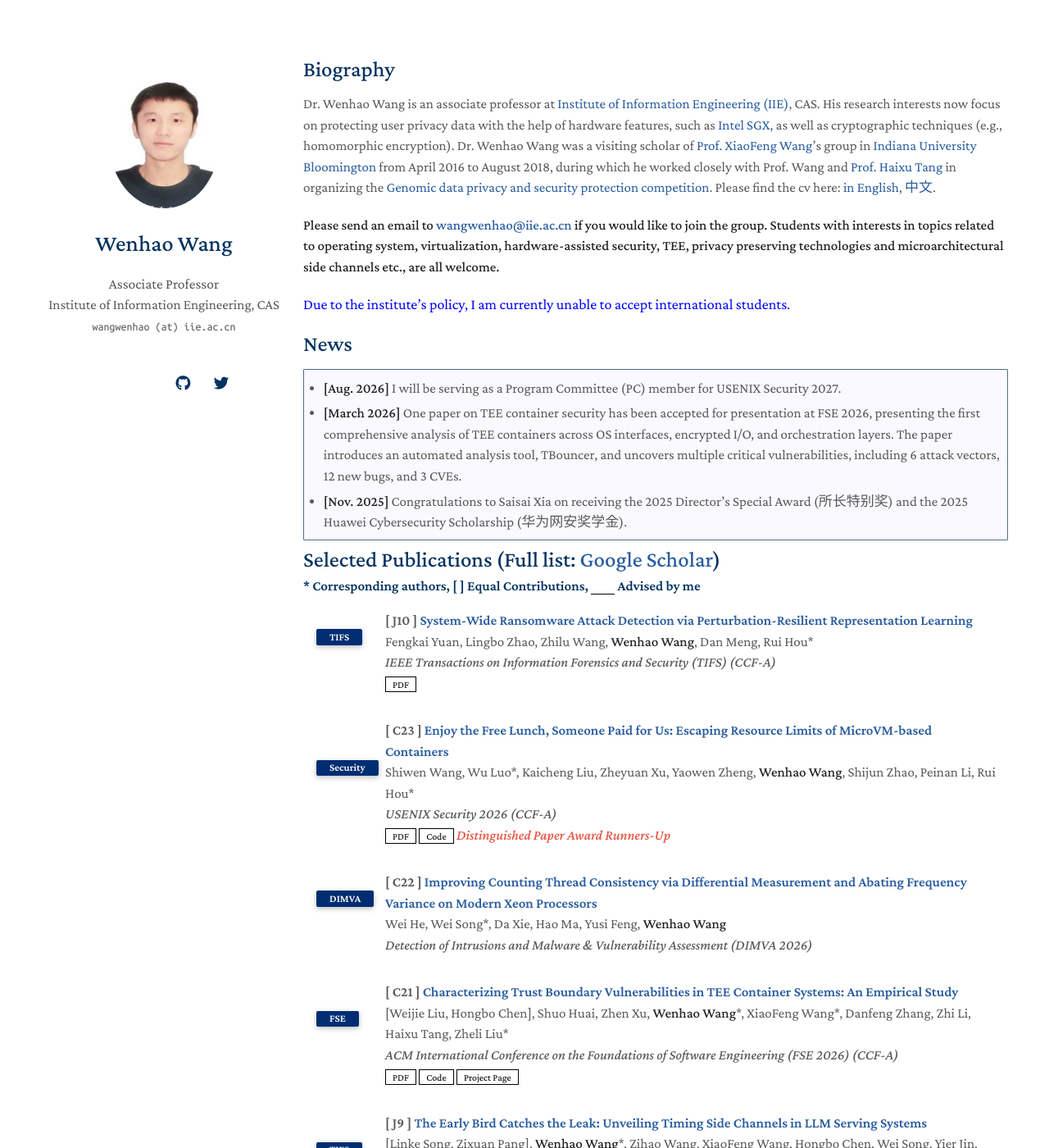
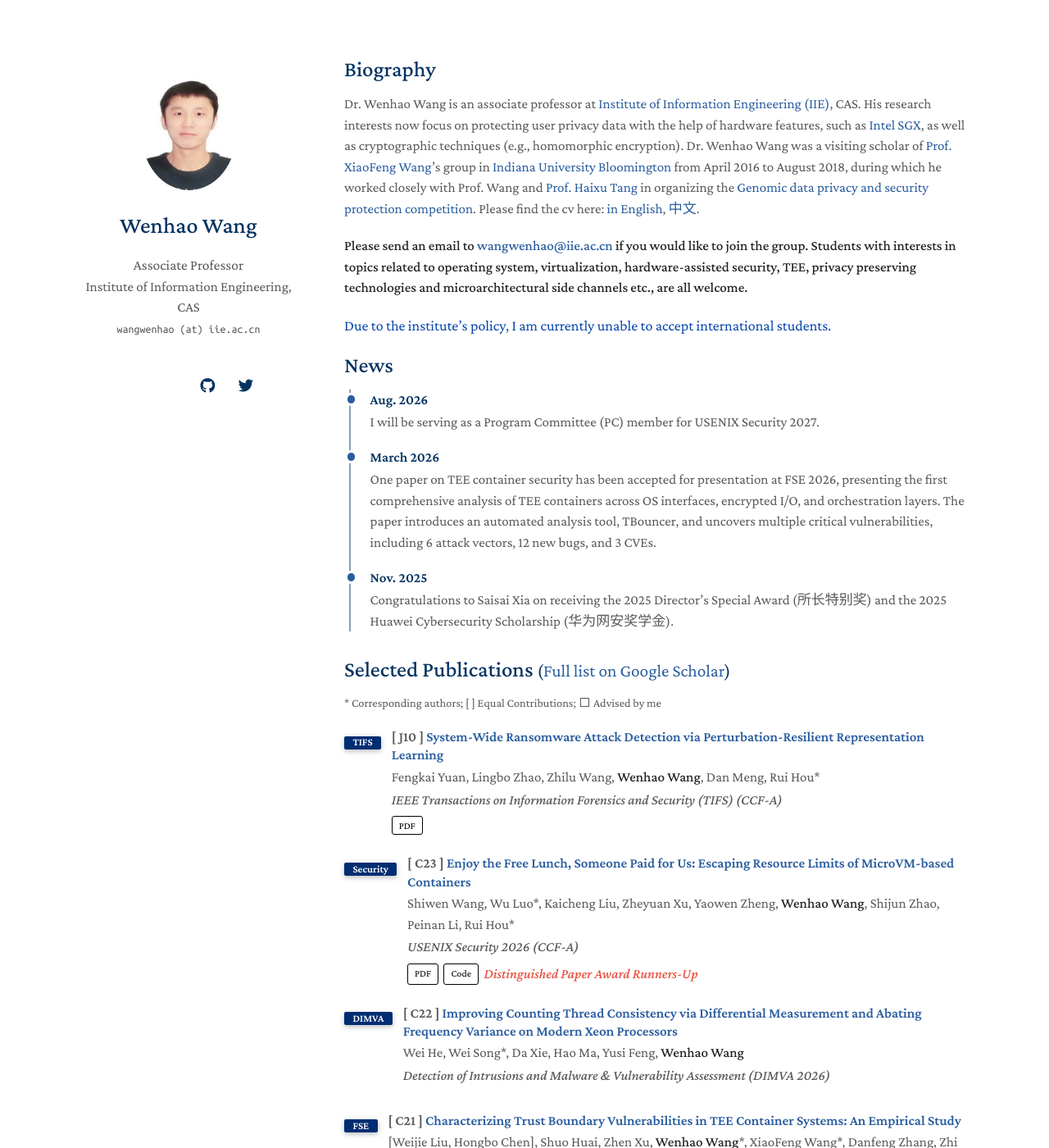
Before and after one commit to heartever/heartever.github.io, a Jekyll site: the page built from index.md, in a window 1280 px wide and 1400 px high. Shown: the whole window at 82% size. Built offline with Jekyll 4.4.1, drawn with Linux system fonts in a browser that asks for light colours; nearby versions of some CDN libraries; a style sheet for code colours, icons or effects is not loaded; our own code applies the rules of GitHub Pages for plain Markdown files; some of the changed text lies outside the part shown.

Commit message:
Improve homepage layout and dark mode

```diff
--- a/_includes/footer.html
+++ /dev/null
@@ -1,6 +0,0 @@
-<hr><div align="center" class="page__footer-copyright">&copy; {{ site.time | date: '%Y' }} {{ site.name | default: site.title }}. {{ site.data.ui-text[site.locale].powered_by | default: "Powered by" }} <a href="http://jekyllrb.com" rel="nofollow">Jekyll</a> &amp;
-<a href="https://github.com/academicpages/academicpages.github.io">AcademicPages</a>.
-<a href="/sitemap/">Sitemap.</a>
-<!-- hitwebcounter Code START -->
-Unique visitors: <img src="http://hitwebcounter.com/counter/counter.php?page=6920735&style=0007&nbdigits=4&type=ip&initCount=0" title="." Alt="." border="0" width="2%" height="2%">
-</div>
--- a/_includes/manuscripts.md
+++ b/_includes/manuscripts.md
@@ -1,4 +1,4 @@
-<h2 id="publications" style="margin: 2px 0px -15px;">Manuscripts</h2>
+<h2 id="manuscripts">Manuscripts</h2>
 
 <div class="publications">
 <ol class="bibliography">
@@ -16,11 +16,11 @@
 <li>
 <div class="pub-row">
   {% if link.image %}
-  <div class="col-sm-3 abbr" style="position: relative;padding-right: 15px;padding-left: 15px;">
-    <img src="{{ link.image }}" class="teaser img-fluid z-depth-1" style="width=100;height=40%">
+  <div class="publication-thumbnail">
+    <img src="{{ link.image }}" class="teaser img-fluid z-depth-1" alt="">
    </div>
   {% endif %}
-  <div class="col-sm-3 abbr" style="position: relative;padding-left: 80px;">
+  <div class="abbr publication-badge">
     {% if link.conference_short %}
     <abbr class="badge">{{ link.conference_short }}</abbr>
     {% endif %}
@@ -29,7 +29,7 @@
     {% endif %}
   </div>
 
-  <div class="col-sm-9" style="position: relative;padding-right: 15px;padding-left: 20px;">
+  <div class="publication-content">
       <div class="title"> [ A{% decrement manuscript_number %} ] <a href="{{ link.pdf }}">{{ link.title }}</a></div>
       <div class="author">{{ link.authors }}</div>
       <div class="periodical"><em>{{ link.conference }}</em><em>{{ link.journal }}</em>
--- a/_includes/publications.md
+++ b/_includes/publications.md
@@ -1,5 +1,5 @@
-<h2 id="publications" style="margin: 2px 0px -15px;">Selected Publications (Full list: <a href="https://scholar.google.com/citations?user=9WkYf5wAAAAJ&hl=en">Google Scholar</a>)</h2>
-<p><h4 id="publications" style="margin: 2px 0px -15px;">* Corresponding authors, [ ] Equal Contributions, <input type='text' style='border:none;border-bottom:1px solid #000' size= "1"/> Advised by me</h4></p>
+<h2 id="selected-publications">Selected Publications <span class="section-link">(<a href="https://scholar.google.com/citations?user=9WkYf5wAAAAJ&hl=en">Full list on Google Scholar</a>)</span></h2>
+<p class="publication-legend">* Corresponding authors; [ ] Equal Contributions; <span class="advised-marker" aria-hidden="true"></span> Advised by me</p>
 
 <div class="publications">
 <ol class="bibliography">
@@ -17,11 +17,11 @@
 <li>
 <div class="pub-row">
   {% if link.image %}
-  <div class="col-sm-3 abbr" style="position: relative;padding-right: 15px;padding-left: 15px;">
-    <img src="{{ link.image }}" class="teaser img-fluid z-depth-1" style="width=100;height=40%">
+  <div class="publication-thumbnail">
+    <img src="{{ link.image }}" class="teaser img-fluid z-depth-1" alt="">
    </div>
   {% endif %}
-  <div class="col-sm-3 abbr" style="position: relative;padding-left: 80px;">
+  <div class="abbr publication-badge">
     {% if link.conference_short %}
     <abbr class="badge">{{ link.conference_short }}</abbr>
     {% endif %}
@@ -30,7 +30,7 @@
     {% endif %}
   </div>
 
-  <div class="col-sm-9" style="position: relative;padding-right: 15px;padding-left: 20px;">
+  <div class="publication-content">
       <div class="title"> [ {% if link.conference %}C{% decrement conference_number %}{% else %}J{% decrement journal_number %}{% endif %} ] <a href="{{ link.pdf }}">{{ link.title }}</a></div>
       <div class="author">{{ link.authors }}</div>
       <div class="periodical"><em>{{ link.conference }}</em><em>{{ link.journal }}</em>
--- a/_includes/scripts.html
+++ /dev/null
@@ -1,6 +0,0 @@
-<script src="{{ base_path }}/assets/js/main.min.js"></script>
-<div style="width: 300px; margin: 0 auto;">
-<script type="text/javascript" id="clustrmaps" src="//cdn.clustrmaps.com/map_v2.js?d=H_pjxEKTYvqgGA7Eecfa-xTwIMYHG3dWEDTs_Zy-gb4&cl=ffffff&w=a"></script>
-</div>
-{% include analytics.html %}
-{% include /comments-providers/scripts.html %}
--- a/_layouts/homepage.html
+++ b/_layouts/homepage.html
@@ -40,7 +40,7 @@
       <header>
 
         {% if site.avatar %}
-        <a class="image avatar"><img src="{{ site.avatar }}" alt="avatar" /></a>
+        <a class="image avatar"><img src="{{ site.avatar }}" alt="{{ site.title }}" /></a>
         {% endif %}
 
         <h1>{{ site.title }}</h1>
@@ -61,31 +61,31 @@
         <br>
         <div class="social-icons">
         {% if site.google_scholar %}
-        <a style="margin: 0 5px 0 0" href="{{ site.google_scholar }}">
+        <a style="margin: 0 5px 0 0" href="{{ site.google_scholar }}" aria-label="Google Scholar" title="Google Scholar">
           <i class="ai ai-google-scholar" style="font-size:1.2rem"></i>
         </a>
         {% endif %}
 
         {% if site.cv_link %}
-        <a style="margin: 0 5px 0 0" href="{{ site.cv_link }}">
+        <a style="margin: 0 5px 0 0" href="{{ site.cv_link }}" aria-label="Curriculum vitae" title="Curriculum vitae">
           <i class="ai ai-cv" style="font-size:1.3rem;"></i>
         </a>
         {% endif %}
 
         {% if site.github_link %}
-        <a style="margin: 0 5px 0 0" href="{{ site.github_link }}">
+        <a style="margin: 0 5px 0 0" href="{{ site.github_link }}" aria-label="GitHub" title="GitHub">
           <i class="fab fa-github"></i>
         </a>
         {% endif %}
 
         {% if site.linkedin %}
-        <a style="margin: 0 5px 0 0" href="{{ site.linkedin }}">
+        <a style="margin: 0 5px 0 0" href="{{ site.linkedin }}" aria-label="LinkedIn" title="LinkedIn">
           <i class="fab fa-linkedin"></i>
         </a>
         {% endif %}
 
         {% if site.twitter %}
-        <a style="margin: 0 0 0 0" href="{{ site.twitter }}">
+        <a style="margin: 0 0 0 0" href="{{ site.twitter }}" aria-label="Twitter" title="Twitter">
           <i class="fab fa-twitter"></i>
         </a>
         {% endif %}
@@ -97,20 +97,7 @@
 
       {{ content }}
 
-      <br>
-
-      <div style="width: 300px; margin: 0 auto;">
-        <script type="text/javascript" id="clustrmaps" src="//cdn.clustrmaps.com/map_v2.js?d=H_pjxEKTYvqgGA7Eecfa-xTwIMYHG3dWEDTs_Zy-gb4&cl=ffffff&w=a"></script>
-      </div>
-
-      {% if site.enable_footnote %}
-      <p align="center">Powered by Jekyll and <a href="https://github.com/yaoyao-liu/minimal-light" target="_blank" rel="noopener">Minimal Light</a> theme. Unique visitors: <img src="http://hitwebcounter.com/counter/counter.php?page=6920735&style=0007&nbdigits=4&type=ip&initCount=0" title="." Alt="." border="0" width="5%" height="5%"></p>
-      {% endif %}
-
-
       </section>
-      <footer>
-      </footer>
     </div>
     <script src="{{ "/assets/js/scale.fix.js" | relative_url }}"></script>
     {% if site.google_analytics %}
--- a/_sass/minimal-light.scss
+++ b/_sass/minimal-light.scss
@@ -36,7 +36,7 @@
      */
 
 @media (prefers-color-scheme: dark) {.social-icons a:last-child{margin-right:0}.social-icons a:hover{background-color:#20212b;
-    color:black;
+    color:#f4f6f8;
     transform: scale(1.2)}
     /*
     .social-icons a:after {
@@ -159,9 +159,13 @@ papertitle {
   }
 
 @media (prefers-color-scheme: dark) {
+    :root {
+        color-scheme: dark;
+    }
+
     body {
         background-color: #20212b;
-        color: #dadbdf;
+        color: #e6e8ee;
     }
 
     autocolor{
@@ -180,6 +184,108 @@ papertitle {
     color:#eeeff0;
     }
 
+    code, pre {
+      color: #e6e8ee;
+      background: #292b38;
+      border-color: #4b5268;
+    }
+
+    blockquote {
+      border-left-color: #6d8fb2;
+    }
+
+    hr, th, td {
+      border-color: #4b5268;
+    }
+
+    .box,
+    .box blockquote {
+      background: #292b38;
+      border-color: #6d8fb2;
+    }
+
+    body .notice {
+      color: #8bc9ff;
+    }
+
+    .news-timeline {
+      border-left-color: #6d8fb2;
+    }
+
+    .news-item::before {
+      background: #54b8ee;
+      border-color: #20212b;
+    }
+
+    .news-item time,
+    .publication-legend {
+      color: #c8d5e3;
+    }
+
+    input {
+      color: #e6e8ee;
+      border-color: #e6e8ee;
+    }
+
+}
+
+.notice {
+  color: #0645ad;
+  font-size: 18px;
+}
+
+.news-timeline {
+  border-left: 2px solid #8aa0b8;
+  margin: 0.5rem 0 2rem 0.35rem;
+  padding-left: 1.5rem;
+}
+
+.news-item {
+  position: relative;
+  margin-bottom: 1.1rem;
+}
+
+.news-item::before {
+  background: #2a5d9f;
+  border: 3px solid #fff;
+  border-radius: 50%;
+  content: "";
+  height: 0.6rem;
+  left: -1.94rem;
+  position: absolute;
+  top: 0.25rem;
+  width: 0.6rem;
+}
+
+.news-item time {
+  color: #043361;
+  display: block;
+  font-weight: 600;
+  margin-bottom: 0.1rem;
+}
+
+.news-item p {
+  margin: 0;
+}
+
+.section-link {
+  font-size: 0.8em;
+  font-weight: 400;
+}
+
+.publication-legend {
+  color: #595959;
+  font-size: 0.9rem;
+  margin-bottom: 0;
+}
+
+.advised-marker {
+  border: 1px solid currentColor;
+  display: inline-block;
+  height: 0.65em;
+  margin: 0 0.15em;
+  vertical-align: -0.05em;
+  width: 0.65em;
 }
 
 
@@ -296,7 +402,7 @@ a:hover small {
 }
 
 .wrapper {
-  width:1180px;
+  width:1080px;
   margin:0 auto;
 }
 
@@ -356,7 +462,7 @@ img {
 }
 
 header {
-  width:300px;
+  width:260px;
   float:left;
   position:fixed;
   -webkit-font-smoothing:subpixel-antialiased;
@@ -432,7 +538,7 @@ header ul a strong {
 }
 
 section {
-  width:860px;
+  width:760px;
   float:right;
   padding-top:4.0em;
   padding-bottom:50px;
@@ -459,10 +565,6 @@ footer {
 }
 
 @media print, screen and (max-width: 1180px) {
-
-  .pub-row {
-  display: flex;
-  align-items: center;}
 
   div.wrapper {
     width:auto;
@@ -498,10 +600,10 @@ footer {
   }
 
 
-   .image.avatar img {
+  .image.avatar img {
         border-radius: 100%;
-        width: 117px;
-        padding:20px;
+        width: 104px;
+        padding:12px;
       }
   #head1o2 {
     visibility: hidden;
@@ -519,10 +621,6 @@ footer {
     padding:15px;
   }
 
-  .pub-row {
-  display: flex;
-  align-items: center;}
-
   header {
     padding:0;
   }
@@ -537,11 +635,6 @@ footer {
 }
 
 @media print, screen and (max-width: 480px) {
-
-  .pub-row {
-    display: block;
-    align-items: center;}
-
   body {
     padding:15px;
   }
@@ -556,8 +649,8 @@ footer {
 
   .image.avatar img {
       border-radius: 100%;
-      width: 95px;
-      padding:20px;
+      width: 82px;
+      padding:10px;
   }
   #head1o2 {
     visibility: hidden;
--- a/assets/css/publications.css
+++ b/assets/css/publications.css
@@ -20,17 +20,17 @@
 
 :root { --global-bg-color: #ffffff; --global-code-bg-color: rgba(181, 9, 172, 0.05); --global-text-color: #000000; --global-text-color-light: #828282; --global-theme-color: #002D72; --global-hover-color: #ffb81c; --global-footer-bg-color: #1c1c1c; --global-footer-text-color: #e8e8e8; --global-footer-link-color: #ffffff; --global-distill-app-color: #828282; }
 
-@media (prefers-color-scheme: dark) { :root { --global-theme-color: rgb(36, 150, 203);}}
+@media (prefers-color-scheme: dark) { :root { --global-bg-color: #20212b; --global-code-bg-color: #292b38; --global-text-color: #e6e8ee; --global-text-color-light: #b9bfca; --global-theme-color: #54b8ee; --global-hover-color: #8bc9ff; }}
 
 blockquote { background: var(--global-bg-color); border-left: 2px solid var(--global-theme-color); margin: 1.5em 10px; padding: 0.5em 10px; font-size: 1.2rem; }
 
 @media print, screen and (min-width: 480px) {.col-sm-9 {width: 100%;}}
 
-.publications { margin-top: 2rem; }
+.publications { margin-top: 1.25rem; }
 
 .publications h1 { color: var(--global-theme-color); font-size: 2rem; text-align: center; margin-top: 1em; margin-bottom: 1em; }
 
-.publications h2 { margin-bottom: 1rem; }
+.publications h2 { margin-bottom: 0.35rem; }
 
 .publications h2 span { font-size: 1.5rem; }
 
@@ -38,20 +38,24 @@ blockquote { background: var(--global-bg-color); border-left: 2px solid var(--gl
 
 .publications ol.bibliography { list-style: none; padding: 0; margin-top: 0; }
 
-.publications ol.bibliography li {
-  min-height: auto;              /* 不再强制固定高度 */
-  margin-bottom: 2rem;           /* 稍微放宽间距以保持清晰 */
-  display: block;                /* 确保内容自然流动 */
-  align-items: flex-start;       /* 内容顶部对齐（防止居中） */
-  position: relative;
-}
+.publications ol.bibliography li { margin-bottom: 1.5rem; }
 
-.publications ol.bibliography li .abbr {
-  height: auto !important;
-  margin-bottom: 4.5rem;
-}
+.publications ol.bibliography li .pub-row { display: flex; align-items: flex-start; gap: 0.8rem; }
 
-.publications ol.bibliography li .abbr abbr { display: inline-block; background-color: var(--global-theme-color); padding-left: 1rem; padding-right: 1rem; position: absolute; top: 8px; left: 16px; }
+.publications ol.bibliography li .publication-thumbnail { flex: 0 0 150px; }
+
+.publications ol.bibliography li .publication-badge { flex: 0 0 auto; margin-top: 0.2rem; }
+
+.publications ol.bibliography li .abbr abbr { display: inline-block; background-color: var(--global-theme-color); padding: 0.1rem 0.65rem; position: static; }
+
+.publications ol.bibliography li .publication-content { flex: 1 1 auto; min-width: 0; }
+
+.publications ol.bibliography li .title { font-weight: 700; line-height: 1.3; }
+
+.publications ol.bibliography li .author,
+.publications ol.bibliography li .periodical { margin-top: 0.15rem; }
+
+.publications ol.bibliography li .links { display: flex; flex-wrap: wrap; gap: 0.4rem; margin-top: 0.45rem; }
 
 .publications ol.bibliography li .abbr abbr a { color: white; }
 
@@ -67,7 +71,7 @@ blockquote { background: var(--global-bg-color); border-left: 2px solid var(--gl
 
 .publications ol.bibliography li .author > em { border-bottom: 1px solid; font-style: normal; }
 
-.publications ol.bibliography li .links a.btn { color: #000000; border: 1px solid #000000; padding-left: 0.5rem; padding-right: 0.5rem; padding-top: 0.1rem; padding-bottom: 0.1rem; }
+.publications ol.bibliography li .links a.btn { color: #000000; border: 1px solid currentColor; border-radius: 3px; padding: 0.1rem 0.5rem; }
 
 @media (prefers-color-scheme: dark) {
 .publications ol.bibliography li .links a.btn { color: #FFFFFF; border: 1px solid #FFFFFF; padding-left: 0.5rem; padding-right: 0.5rem; padding-top: 0.1rem; padding-bottom: 0.1rem; }
@@ -88,21 +92,14 @@ blockquote { background: var(--global-bg-color); border-left: 2px solid var(--gl
 
 .publications ol.bibliography li div.abstract.hidden.open { border-color: var(--global-text-color); }
 
-.publications ol.bibliography li .teaser { border-radius: 8px; box-shadow: 3px 3px 6px #888; height: 123px; width: 270px; margin-top: 5px; margin-left: 5px; margin-bottom: 5px; object-fit: cover; }
+.publications ol.bibliography li .teaser { border-radius: 5px; box-shadow: 0 2px 6px rgb(0 0 0 / 20%); width: 100%; object-fit: cover; }
 
-.publications ol.bibliography li .teaser {
-  display: none !important;  /* 隐藏图片 */
-  height: auto;
-  width: auto;
-  box-shadow: none;
+@media screen and (max-width: 1180px) {
+  .publications ol.bibliography li .pub-row { gap: 0.6rem; }
 }
 
-@media screen and (max-width: 1180px) {
-  .publications ol.bibliography li {
-    margin-bottom: 1.5rem;    /* 移动端更紧凑 */
-  }
-
- .publications ol.bibliography li .abbr {
-    display: none !important;
-  }
+@media screen and (max-width: 767px) {
+  .publications ol.bibliography li .pub-row { display: block; }
+  .publications ol.bibliography li .publication-thumbnail { width: min(100%, 270px); margin-bottom: 0.6rem; }
+  .publications ol.bibliography li .publication-badge { margin-bottom: 0.4rem; }
 }
--- a/index.md
+++ b/index.md
@@ -8,16 +8,24 @@ Dr. Wenhao Wang is an associate professor at [Institute of Information Engineeri
 
 **Please send an email to [wangwenhao@iie.ac.cn](mailto:wangwenhao@iie.ac.cn) if you would like to join the group. Students with interests in topics related to operating system, virtualization, hardware-assisted security, TEE, privacy preserving technologies and microarchitectural side channels etc., are all welcome.**
 
-<span style="color: blue; font-size: 18px">Due to the institute’s policy, I am currently unable to accept international students.</span>
+<span class="notice">Due to the institute’s policy, I am currently unable to accept international students.</span>
 
 ## News
 
-> * **[Aug. 2026]** I will be serving as a Program Committee (PC) member for USENIX Security 2027.
->
-> * **[March 2026]** One paper on TEE container security has been accepted for presentation at FSE 2026, presenting the first comprehensive analysis of TEE containers across OS interfaces, encrypted I/O, and orchestration layers. The paper introduces an automated analysis tool, TBouncer, and uncovers multiple critical vulnerabilities, including 6 attack vectors, 12 new bugs, and 3 CVEs.
->
-> * **[Nov. 2025]** Congratulations to Saisai Xia on receiving the 2025 Director’s Special Award (所长特别奖) and the 2025 Huawei Cybersecurity Scholarship (华为网安奖学金).
-{: .box }
+<div class="news-timeline">
+  <article class="news-item">
+    <time datetime="2026-08">Aug. 2026</time>
+    <p>I will be serving as a Program Committee (PC) member for USENIX Security 2027.</p>
+  </article>
+  <article class="news-item">
+    <time datetime="2026-03">March 2026</time>
+    <p>One paper on TEE container security has been accepted for presentation at FSE 2026, presenting the first comprehensive analysis of TEE containers across OS interfaces, encrypted I/O, and orchestration layers. The paper introduces an automated analysis tool, TBouncer, and uncovers multiple critical vulnerabilities, including 6 attack vectors, 12 new bugs, and 3 CVEs.</p>
+  </article>
+  <article class="news-item">
+    <time datetime="2025-11">Nov. 2025</time>
+    <p>Congratulations to Saisai Xia on receiving the 2025 Director’s Special Award (所长特别奖) and the 2025 Huawei Cybersecurity Scholarship (华为网安奖学金).</p>
+  </article>
+</div>
 
 {% include_relative _includes/publications.md %}
 
```
